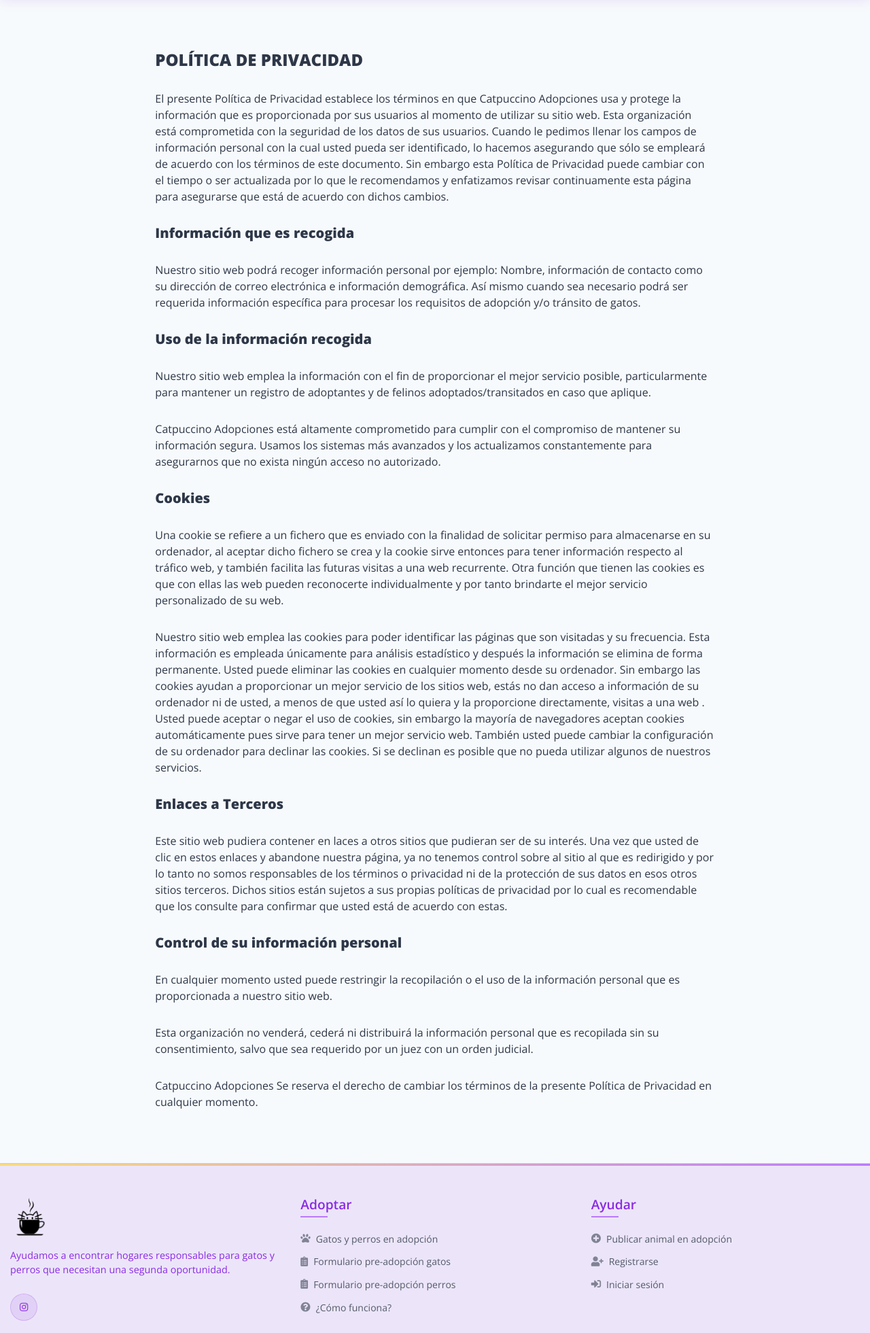
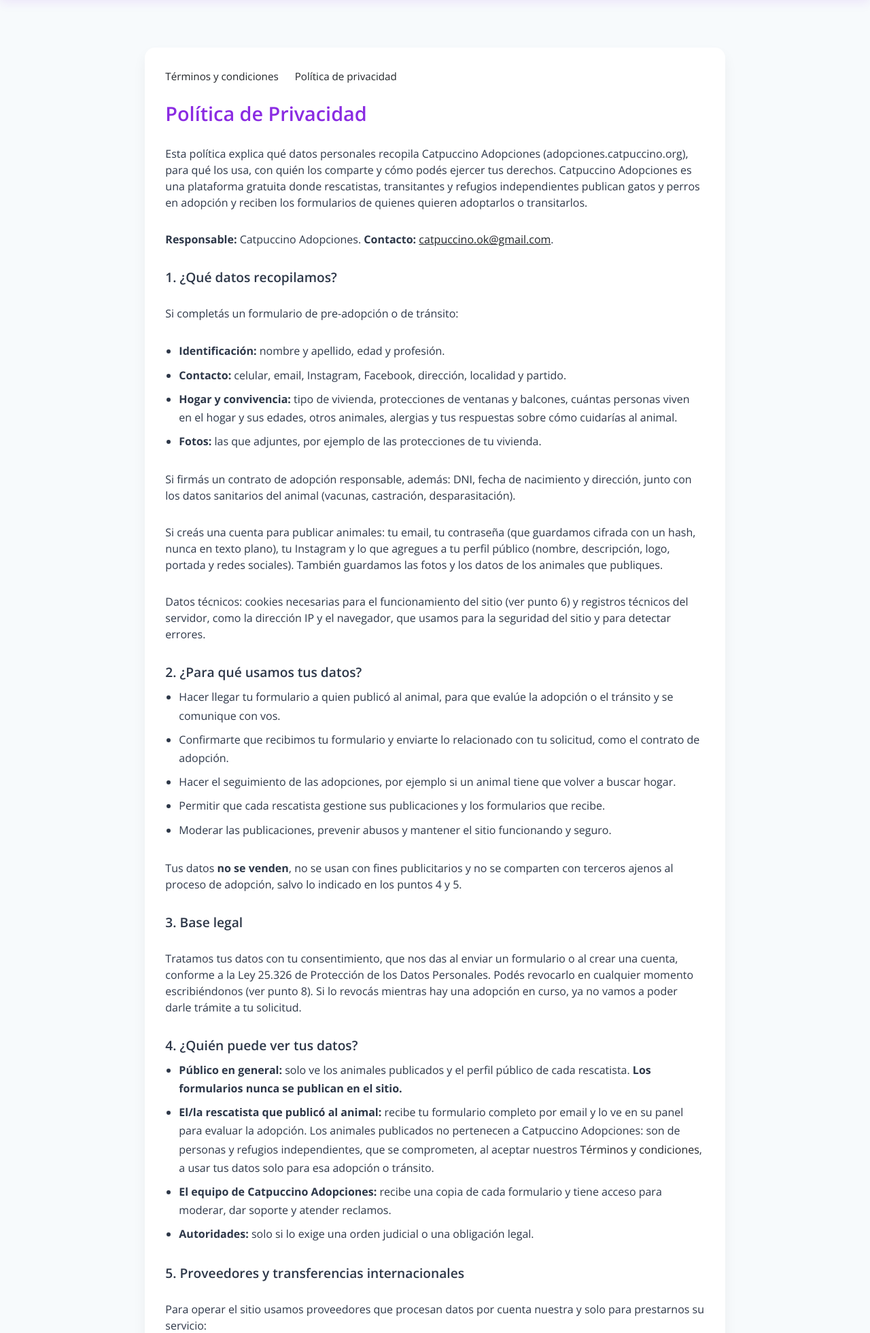
Before and after one commit to jmg/catpuccino-adopciones, a Django app: template catus/templates/home/policy.html in a window 1280 px wide. Shown: the part 75-2036 px from the top of the page at 68% size. Run offline with Django 3.2, Linux system fonts and the light colour scheme; the template is opened without the code that fills it, so the values that code supplies are empty; some libraries are stand-ins or nearby versions.

Commit message:
Publish terms of use and a real privacy policy
/privacidad/ held a generic template, linked from nowhere, that described
analytics cookies the site does not use; there were no terms. Both are now
adapted from buenadoptante.org to what this site does: rescuers publish
animals that are not ours, adopters' forms go to that rescuer and the team, and
Argentina's Ley 25.326 sets the rights and response times. They are linked from
the footer, the sign-up page, above the send button of the pre-adoption form,
and the sitemap.

Co-Authored-By: Claude Opus 5.5 <noreply@anthropic.com>

```diff
--- a/catus/templates/adoption/preadoption.html
+++ b/catus/templates/adoption/preadoption.html
@@ -259,6 +259,9 @@
                     <button id="send-form-button" class="btn btn-primary btn-lg">
                         {{ form.button_text|safe }} <i class="fa fa-paper-plane ml-2"></i>
                     </button>
+                    <small class="d-block text-muted mt-3">
+                        Al enviar el formulario aceptás los <a href="/terminos/" target="_blank">Términos y condiciones</a> y la <a href="/privacidad/" target="_blank">Política de privacidad</a>. Tus datos los recibe quien publicó al animal y el equipo de Catpuccino Adopciones.
+                    </small>
                 </div>
 
                 <div style="margin-top: 15px; text-align: center; display: none" id="wait-message" class="alert alert-info" role="alert">
--- a/catus/templates/base.html
+++ b/catus/templates/base.html
@@ -215,6 +215,11 @@
           Made with <i class="fa fa-heart"></i> by cat lovers
         </div>
 
+        <nav class="footer-nav">
+          <a href="/terminos/">Términos y condiciones</a>
+          <a href="/privacidad/">Política de privacidad</a>
+        </nav>
+
       </div>
     </div>
   </footer>
--- /dev/null
+++ b/catus/templates/home/legal.html
@@ -0,0 +1,94 @@
+{% extends "base.html" %}
+
+{% block css %}
+<style>
+  .legal-page {
+    background-color: var(--white);
+    border-radius: 15px;
+    box-shadow: var(--card-shadow);
+    padding: 30px;
+    margin-top: 20px;
+    margin-bottom: 30px;
+    color: var(--text-color);
+    line-height: 1.7;
+  }
+
+  .legal-page h2 {
+    color: var(--primary-color);
+    font-weight: 600;
+    font-size: 1.8rem;
+    margin-bottom: 0.5rem;
+  }
+
+  .legal-page h3 {
+    font-size: 1.2rem;
+    font-weight: 600;
+    margin-top: 2rem;
+    margin-bottom: 0.75rem;
+  }
+
+  .legal-page ul {
+    padding-left: 1.25rem;
+  }
+
+  .legal-page li {
+    margin-bottom: 0.5rem;
+  }
+
+  .legal-nav {
+    display: flex;
+    flex-wrap: wrap;
+    gap: 0.5rem 1.5rem;
+    margin-bottom: 1.5rem;
+    font-size: 0.95rem;
+  }
+
+  .legal-nav a.active {
+    font-weight: 600;
+    color: var(--text-color);
+    pointer-events: none;
+  }
+
+  .legal-updated {
+    color: var(--text-light);
+    font-size: 0.9rem;
+  }
+
+  .legal-note {
+    font-size: 0.85rem;
+    color: var(--text-light);
+    border-top: 1px solid rgba(138, 43, 226, 0.1);
+    margin-top: 2rem;
+    padding-top: 1rem;
+  }
+
+  @media (max-width: 768px) {
+    .legal-page {
+      padding: 20px 16px;
+    }
+
+    .legal-page h2 {
+      font-size: 1.5rem;
+    }
+  }
+</style>
+{% endblock %}
+
+{% block content %}
+<div class="container">
+  <div class="row">
+    <div class="col-lg-8 col-md-10 mx-auto legal-page">
+
+      <nav class="legal-nav">
+        <a href="/terminos/" {% if legal_page == "terminos" %}class="active"{% endif %}>Términos y condiciones</a>
+        <a href="/privacidad/" {% if legal_page == "privacidad" %}class="active"{% endif %}>Política de privacidad</a>
+      </nav>
+
+      {% block legal %}{% endblock %}
+
+      <p class="legal-updated">Última actualización: 12 de octubre de 2026.</p>
+
+    </div>
+  </div>
+</div>
+{% endblock %}
--- a/catus/templates/home/policy.html
+++ b/catus/templates/home/policy.html
@@ -1,63 +1,128 @@
-{% extends "base.html" %}
+{% extends "home/legal.html" %}
 
-{% block content %}
+{% block legal %}
 
-<div class="container">
-  <div class="row">
-    <div class="col-lg-8 col-md-10 mx-auto">
-
-<br>
-<h4>POLÍTICA DE PRIVACIDAD</h4>
+<h2>Política de Privacidad</h2>
 
 <p>
-El presente Política de Privacidad establece los términos en que Catpuccino Adopciones usa y protege la información que es proporcionada por sus usuarios al momento de utilizar su sitio web. Esta organización está comprometida con la seguridad de los datos de sus usuarios. Cuando le pedimos llenar los campos de información personal con la cual usted pueda ser identificado, lo hacemos asegurando que sólo se empleará de acuerdo con los términos de este documento. Sin embargo esta Política de Privacidad puede cambiar con el tiempo o ser actualizada por lo que le recomendamos y enfatizamos revisar continuamente esta página para asegurarse que está de acuerdo con dichos cambios.
-<p>
-
-<h5>Información que es recogida</h5>
-
-<p>
-Nuestro sitio web podrá recoger información personal por ejemplo: Nombre, información de contacto como  su dirección de correo electrónica e información demográfica. Así mismo cuando sea necesario podrá ser requerida información específica para procesar los requisitos de adopción y/o tránsito de gatos.
-</p>
-
-<h5>Uso de la información recogida</h5>
-
-<p>
-Nuestro sitio web emplea la información con el fin de proporcionar el mejor servicio posible, particularmente para mantener un registro de adoptantes y de felinos adoptados/transitados en caso que aplique.
+Esta política explica qué datos personales recopila Catpuccino Adopciones (adopciones.catpuccino.org), para qué los usa, con quién los comparte y cómo podés ejercer tus derechos. Catpuccino Adopciones es una plataforma gratuita donde rescatistas, transitantes y refugios independientes publican gatos y perros en adopción y reciben los formularios de quienes quieren adoptarlos o transitarlos.
 </p>
 
 <p>
-Catpuccino Adopciones está altamente comprometido para cumplir con el compromiso de mantener su información segura. Usamos los sistemas más avanzados y los actualizamos constantemente para asegurarnos que no exista ningún acceso no autorizado.
+<b>Responsable:</b> Catpuccino Adopciones. <b>Contacto:</b> <a href="mailto:catpuccino.ok@gmail.com">catpuccino.ok@gmail.com</a>.
 </p>
 
-<h5>Cookies</h5>
+<h3>1. ¿Qué datos recopilamos?</h3>
+
+<p>Si completás un formulario de pre-adopción o de tránsito:</p>
+<ul>
+  <li><b>Identificación:</b> nombre y apellido, edad y profesión.</li>
+  <li><b>Contacto:</b> celular, email, Instagram, Facebook, dirección, localidad y partido.</li>
+  <li><b>Hogar y convivencia:</b> tipo de vivienda, protecciones de ventanas y balcones, cuántas personas viven en el hogar y sus edades, otros animales, alergias y tus respuestas sobre cómo cuidarías al animal.</li>
+  <li><b>Fotos:</b> las que adjuntes, por ejemplo de las protecciones de tu vivienda.</li>
+</ul>
+
+<p>Si firmás un contrato de adopción responsable, además: DNI, fecha de nacimiento y dirección, junto con los datos sanitarios del animal (vacunas, castración, desparasitación).</p>
+
+<p>Si creás una cuenta para publicar animales: tu email, tu contraseña (que guardamos cifrada con un hash, nunca en texto plano), tu Instagram y lo que agregues a tu perfil público (nombre, descripción, logo, portada y redes sociales). También guardamos las fotos y los datos de los animales que publiques.</p>
+
+<p>Datos técnicos: cookies necesarias para el funcionamiento del sitio (ver punto 6) y registros técnicos del servidor, como la dirección IP y el navegador, que usamos para la seguridad del sitio y para detectar errores.</p>
+
+<h3>2. ¿Para qué usamos tus datos?</h3>
+
+<ul>
+  <li>Hacer llegar tu formulario a quien publicó al animal, para que evalúe la adopción o el tránsito y se comunique con vos.</li>
+  <li>Confirmarte que recibimos tu formulario y enviarte lo relacionado con tu solicitud, como el contrato de adopción.</li>
+  <li>Hacer el seguimiento de las adopciones, por ejemplo si un animal tiene que volver a buscar hogar.</li>
+  <li>Permitir que cada rescatista gestione sus publicaciones y los formularios que recibe.</li>
+  <li>Moderar las publicaciones, prevenir abusos y mantener el sitio funcionando y seguro.</li>
+</ul>
 
 <p>
-Una cookie se refiere a un fichero que es enviado con la finalidad de solicitar permiso para almacenarse en su ordenador, al aceptar dicho fichero se crea y la cookie sirve entonces para tener información respecto al tráfico web, y también facilita las futuras visitas a una web recurrente. Otra función que tienen las cookies es que con ellas las web pueden reconocerte individualmente y por tanto brindarte el mejor servicio personalizado de su web.
-</p>
-<p>
-Nuestro sitio web emplea las cookies para poder identificar las páginas que son visitadas y su frecuencia. Esta información es empleada únicamente para análisis estadístico y después la información se elimina de forma permanente. Usted puede eliminar las cookies en cualquier momento desde su ordenador. Sin embargo las cookies ayudan a proporcionar un mejor servicio de los sitios web, estás no dan acceso a información de su ordenador ni de usted, a menos de que usted así lo quiera y la proporcione directamente, visitas a una web . Usted puede aceptar o negar el uso de cookies, sin embargo la mayoría de navegadores aceptan cookies automáticamente pues sirve para tener un mejor servicio web. También usted puede cambiar la configuración de su ordenador para declinar las cookies. Si se declinan es posible que no pueda utilizar algunos de nuestros servicios.
+Tus datos <b>no se venden</b>, no se usan con fines publicitarios y no se comparten con terceros ajenos al proceso de adopción, salvo lo indicado en los puntos 4 y 5.
 </p>
 
-<h5>Enlaces a Terceros</h5>
+<h3>3. Base legal</h3>
 
 <p>
-Este sitio web pudiera contener en laces a otros sitios que pudieran ser de su interés. Una vez que usted de clic en estos enlaces y abandone nuestra página, ya no tenemos control sobre al sitio al que es redirigido y por lo tanto no somos responsables de los términos o privacidad ni de la protección de sus datos en esos otros sitios terceros. Dichos sitios están sujetos a sus propias políticas de privacidad por lo cual es recomendable que los consulte para confirmar que usted está de acuerdo con estas.
+Tratamos tus datos con tu consentimiento, que nos das al enviar un formulario o al crear una cuenta, conforme a la Ley 25.326 de Protección de los Datos Personales. Podés revocarlo en cualquier momento escribiéndonos (ver punto 8). Si lo revocás mientras hay una adopción en curso, ya no vamos a poder darle trámite a tu solicitud.
 </p>
 
-<h5>Control de su información personal</h5>
+<h3>4. ¿Quién puede ver tus datos?</h3>
+
+<ul>
+  <li><b>Público en general:</b> solo ve los animales publicados y el perfil público de cada rescatista. <b>Los formularios nunca se publican en el sitio.</b></li>
+  <li><b>El/la rescatista que publicó al animal:</b> recibe tu formulario completo por email y lo ve en su panel para evaluar la adopción. Los animales publicados no pertenecen a Catpuccino Adopciones: son de personas y refugios independientes, que se comprometen, al aceptar nuestros <a href="/terminos/">Términos y condiciones</a>, a usar tus datos solo para esa adopción o tránsito.</li>
+  <li><b>El equipo de Catpuccino Adopciones:</b> recibe una copia de cada formulario y tiene acceso para moderar, dar soporte y atender reclamos.</li>
+  <li><b>Autoridades:</b> solo si lo exige una orden judicial o una obligación legal.</li>
+</ul>
+
+<h3>5. Proveedores y transferencias internacionales</h3>
+
+<p>Para operar el sitio usamos proveedores que procesan datos por cuenta nuestra y solo para prestarnos su servicio:</p>
+<ul>
+  <li>Servidores en la nube (DigitalOcean), donde se guardan la base de datos y las fotos.</li>
+  <li>Envío de emails (SendGrid) y correo del equipo (Gmail).</li>
+  <li>Detección de errores del sitio (Sentry).</li>
+  <li>Tipografías del sitio (Google Fonts): tu navegador las descarga de Google, que recibe tu dirección IP.</li>
+  <li>Instagram (Meta): publicamos ahí las fotos y datos de los animales en adopción. Nunca publicamos datos de adoptantes.</li>
+  <li>OpenAI: cuando un rescatista carga un animal a partir de un posteo de Instagram, le enviamos el texto de ese posteo para completar los datos del animal. No le enviamos datos de adoptantes.</li>
+</ul>
+<p>
+Algunos de estos proveedores guardan datos fuera de la Argentina, en países como Estados Unidos. Al aceptar esta política, consentís esa transferencia, que se limita a lo necesario para prestar el servicio.
+</p>
+
+<h3>6. Cookies</h3>
 
 <p>
-En cualquier momento usted puede restringir la recopilación o el uso de la información personal que es proporcionada a nuestro sitio web.
-</p>
-<p>
-Esta organización no venderá, cederá ni distribuirá la información personal que es recopilada sin su consentimiento, salvo que sea requerido por un juez con un orden judicial.
-</p>
-<p>
-Catpuccino Adopciones Se reserva el derecho de cambiar los términos de la presente Política de Privacidad en cualquier momento.
+Usamos solo las cookies necesarias para que el sitio funcione: la que mantiene tu sesión abierta si tenés una cuenta y la que protege los formularios contra envíos falsificados. No usamos cookies de publicidad ni de seguimiento. Si las bloqueás desde tu navegador, es posible que no puedas iniciar sesión ni enviar formularios.
 </p>
 
-</div>
-</div>
-</div>
+<h3>7. Conservación de los datos</h3>
+
+<p>
+Conservamos los formularios y contratos mientras sean útiles para la adopción o el tránsito y su seguimiento, por ejemplo si el animal tiene que volver a buscar hogar. Los registros que dejen de ser necesarios podrán ser eliminados o anonimizados. Podés pedirnos que borremos tus datos antes (ver punto 8).
+</p>
+
+<h3>8. Tus derechos</h3>
+
+<p>Como titular de tus datos podés ejercer, en forma gratuita, tus derechos de:</p>
+<ul>
+  <li><b>Acceso:</b> saber qué datos tuyos tenemos.</li>
+  <li><b>Rectificación y actualización:</b> corregir datos inexactos o desactualizados.</li>
+  <li><b>Supresión:</b> pedir que borremos tus datos.</li>
+  <li><b>Oposición:</b> negarte a que tratemos tus datos para una finalidad determinada.</li>
+</ul>
+<p>
+Para ejercerlos, escribinos a <a href="mailto:catpuccino.ok@gmail.com">catpuccino.ok@gmail.com</a> desde el email que usaste en el formulario o en tu cuenta. Respondemos los pedidos de acceso dentro de los 10 días corridos y los de rectificación, actualización o supresión dentro de los 5 días hábiles, como establece la Ley 25.326. Si pedís que borremos un formulario que ya recibió un/a rescatista, también le vamos a pedir que borre su copia.
+</p>
+
+<h3>9. Seguridad</h3>
+
+<p>
+El sitio funciona con conexión cifrada (HTTPS), las contraseñas se guardan con un hash y los formularios solo pueden verlos las cuentas indicadas en el punto 4. Ningún sistema es infalible: si detectamos un incidente que afecte tus datos, te lo vamos a informar.
+</p>
+
+<h3>10. Menores de edad</h3>
+
+<p>
+Los formularios y los contratos de adopción son para personas mayores de 18 años. Si un/a menor nos envió sus datos, escribinos y los borramos.
+</p>
+
+<h3>11. Cambios en esta política</h3>
+
+<p>
+Podemos actualizar esta política. La fecha de la última actualización figura al final de esta página. Si los cambios son importantes, lo vamos a avisar en el sitio.
+</p>
+
+<h3>12. Autoridad de control</h3>
+
+<p>
+Si considerás que no respetamos tus derechos, podés presentar un reclamo ante la Agencia de Acceso a la Información Pública (<a href="https://www.argentina.gob.ar/aaip" target="_blank" rel="noopener">argentina.gob.ar/aaip</a>).
+</p>
+
+<p class="legal-note">
+El titular de los datos personales tiene la facultad de ejercer el derecho de acceso a los mismos en forma gratuita a intervalos no inferiores a seis meses, salvo que se acredite un interés legítimo al efecto conforme lo establecido en el artículo 14, inciso 3 de la Ley N° 25.326. La AGENCIA DE ACCESO A LA INFORMACIÓN PÚBLICA, en su carácter de Órgano de Control de la Ley N° 25.326, tiene la atribución de atender las denuncias y reclamos que interpongan quienes resulten afectados en sus derechos por incumplimiento de las normas vigentes en materia de protección de datos personales.
+</p>
 
 {% endblock %}
--- a/catus/templates/registration/register.html
+++ b/catus/templates/registration/register.html
@@ -24,6 +24,9 @@
         <button type="submit" name="submit" class="btn btn-primary btn-block">
             <i class="fas fa-user-plus mr-2"></i> {% trans 'Crear Cuenta' %}
         </button>
+        <small class="d-block text-center text-muted mt-2">
+            Al crear tu cuenta aceptás los <a href="/terminos/" target="_blank">Términos y condiciones</a> y la <a href="/privacidad/" target="_blank">Política de privacidad</a>.
+        </small>
     </div>
 
     <div class="form-group">
```
Also changed, not shown: catus/templates/home/terms.html (added, +108 -0 lines), catus/templates/sitemap.xml (+10 -0 lines), catus/test_legal.py (added, +31 -0 lines), catus/views/home.py (+8 -0 lines).
